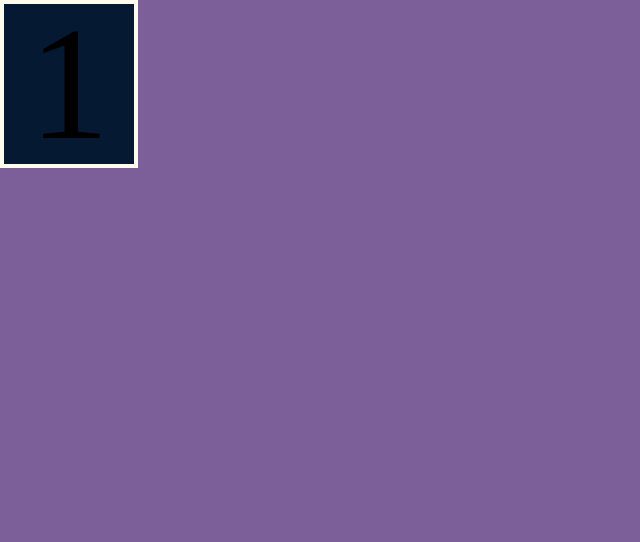
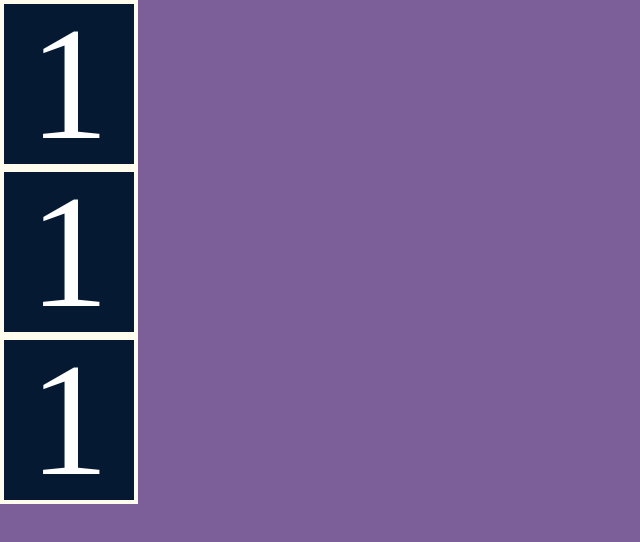
Before and after one commit to alejuliao/matching-game, a website built with Vite: page index.html in a window 1280 px wide. Shown: the whole page, without its empty margins (0-640 px from the left). Built offline with nearby package versions, Linux system fonts and the light colour scheme.

Commit message:
:construction: Create BoardGame object without CSS

```diff
--- a/main.js
+++ b/main.js
@@ -1,11 +1,11 @@
-import CardGame from './src/components/CardGame'
+import BoardGame from './src/objects/BoardGame'
 import './src/styles/elements/base.css'
 import './src/styles/generic/reset.css'
 import './src/styles/settings/colors.css'
 
 
 const $root = document.querySelector('#root')
-const $htmlCardGame = CardGame()
+const $htmlBoardGame = BoardGame(3)
 
 
-$root.insertAdjacentHTML('beforeend', $htmlCardGame)
+$root.insertAdjacentHTML('beforeend', $htmlBoardGame)
--- a/src/components/CardGame/style.css
+++ b/src/components/CardGame/style.css
@@ -5,8 +5,9 @@
   width: 130px;
   height: 160px;
   background-color: var(--color-back);
-  border: 4px solid var(--color-floral-white)
+  border: 4px solid var(--color-floral-white);
 }
 .card-game h1{
   font-size: 10em;
+  color:white
 }
--- /dev/null
+++ b/src/objects/BoardGame/index.js
@@ -0,0 +1,13 @@
+import CardGame from "../../components/CardGame"
+
+function BoardGame(amountCards){
+
+  const $htmlCardGame = CardGame()
+
+  const $htmlBoardGame = $htmlCardGame.repeat(amountCards)
+
+
+
+  return $htmlBoardGame
+}
+export default BoardGame
```
